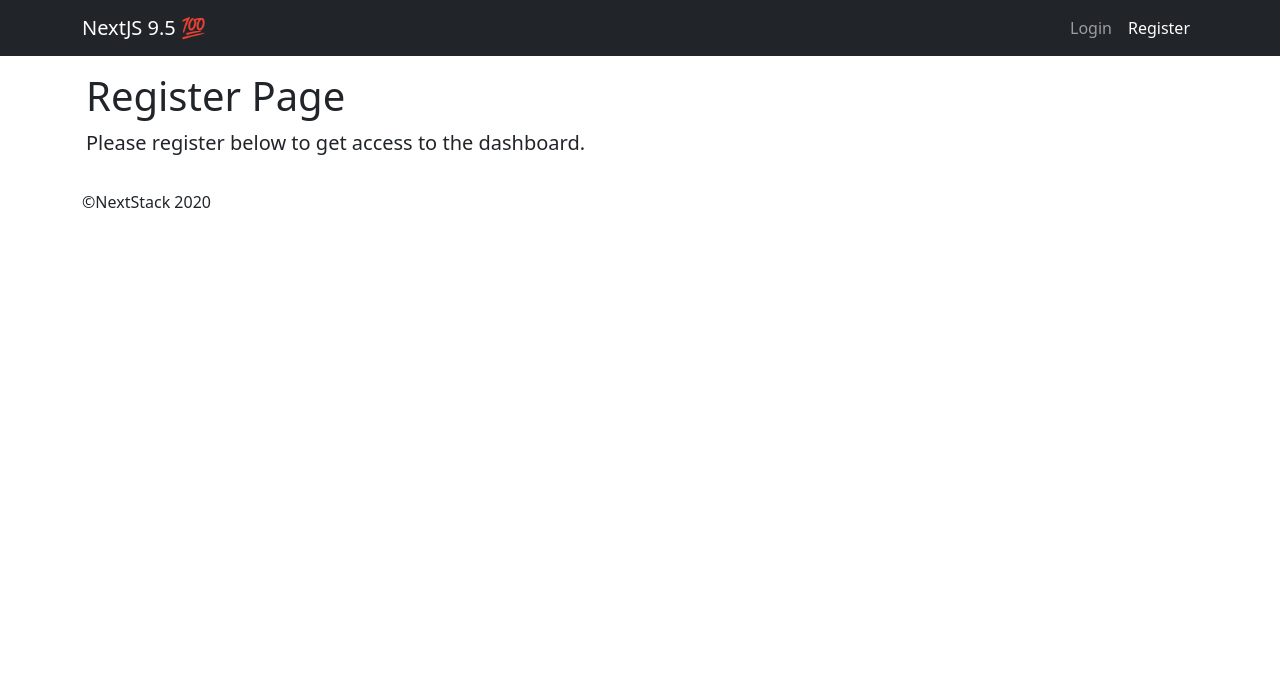
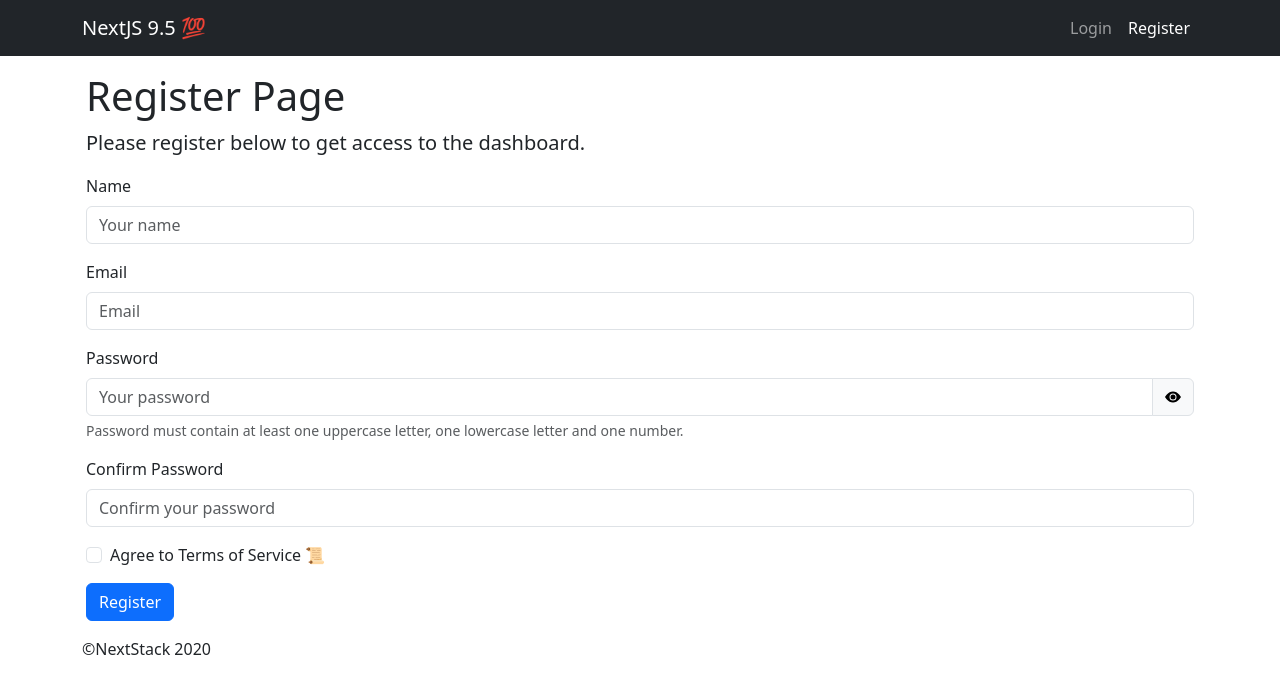
Before and after one commit to Igor178/next-auth-starter, a Next.js app: page /register in a window 1280 px wide. Shown: the top 694 px of the page. Built offline with nearby package versions, Linux system fonts and the light colour scheme; no server answers.

Commit message:
Register form

```diff
--- a/pages/register.js
+++ b/pages/register.js
@@ -1,9 +1,16 @@
+import { useState } from 'react'
 import Layout from '../src/components/layout/index'
 import WithoutAuth from '../src/components/hoc/withoutAuth'
-
-// Missing Form
+import ShowPassword from '../src/components/showPassword/index'
+import ShowErrors from '../src/components/showErrors/index'
+import { useAuth } from '../src/context/auth/AuthContext'
+import { post } from 'axios'
+import { Formik, Form, Field } from 'formik'
 
 const Register = () => {
+  const { setAuthenticated } = useAuth()
+  const [passwordToggle, togglePassword] = useState(false)
+
   return (
     <Layout title='Register'>
       <div className='container p-3'>
@@ -11,6 +18,136 @@ const Register = () => {
         <p className='lead'>
           Please register below to get access to the dashboard.
         </p>
+        <Formik
+          initialValues={{
+            name: '',
+            email: '',
+            password: '',
+            password_confirmation: '',
+            terms: false,
+          }}
+          onSubmit={async (values, { setErrors, setSubmitting }) => {
+            setSubmitting(true)
+            try {
+              const response = await post('/api/register', {
+                name: values.name,
+                email: values.email,
+                password: values.password,
+                password_confirmation: values.password_confirmation,
+                terms: values.terms,
+              })
+
+              setAuthenticated(true)
+            } catch (err) {
+              setErrors(err.response.data.data.errors)
+              setSubmitting(false)
+            }
+          }}
+        >
+          {({ values, errors, isSubmitting }) => {
+            return (
+              <Form>
+                <ShowErrors errors={errors} />
+                <div className='mb-3 '>
+                  <label htmlFor='name' className='form-label'>
+                    Name
+                  </label>
+                  <Field
+                    autoComplete='off'
+                    type='text'
+                    id='name'
+                    name='name'
+                    placeholder='Your name'
+                    className={`form-control ${
+                      errors?.name && 'border-danger'
+                    }`}
+                  />
+                </div>
+                <div className='mb-3 '>
+                  <label htmlFor='email' className='form-label'>
+                    Email
+                  </label>
+                  <Field
+                    autoComplete='off'
+                    type='email'
+                    id='email'
+                    name='email'
+                    placeholder='Email'
+                    className={`form-control ${
+                      errors?.email && 'border-danger'
+                    }`}
+                  />
+                </div>
+                <label htmlFor='password' className='form-label'>
+                  Password
+                </label>
+                <div className=' input-group'>
+                  <Field
+                    autoComplete='off'
+                    type={passwordToggle ? undefined : 'password'}
+                    id='password'
+                    name='password'
+                    placeholder='Your password'
+                    className={`form-control ${
+                      errors?.password && 'border-danger'
+                    }`}
+                  />
+                  <ShowPassword
+                    passwordToggle={passwordToggle}
+                    togglePassword={togglePassword}
+                  />
+                </div>
+                <div id='passwordHelp' className='form-text mb-3'>
+                  Password must contain at least one uppercase letter, one
+                  lowercase letter and one number.
+                </div>
+                <div className='mb-3 '>
+                  <label htmlFor='password_confirm' className='form-label'>
+                    Confirm Password
+                  </label>
+                  <Field
+                    autoComplete='off'
+                    type='password'
+                    id='password_confirmation'
+                    name='password_confirmation'
+                    placeholder='Confirm your password'
+                    className='form-control'
+                    className={`form-control ${
+                      errors?.password && 'border-danger'
+                    }`}
+                  />
+                </div>
+                <div className='mb-3 form-check'>
+                  <Field
+                    type='checkbox'
+                    className={`form-check-input ${
+                      errors?.terms && 'border-danger'
+                    }`}
+                    id='terms'
+                    name='terms'
+                  />
+                  <label className='form-check-label' htmlFor='terms'>
+                    Agree to Terms of Service 📜
+                  </label>
+                </div>
+                <button
+                  className='btn btn-primary'
+                  type='submit'
+                  disabled={isSubmitting}
+                >
+                  {isSubmitting && (
+                    <span
+                      className='spinner-border spinner-border-sm mr-2'
+                      role='status'
+                      aria-hidden='true'
+                    ></span>
+                  )}
+                  Register
+                </button>
+              </Form>
+            )
+          }}
+        </Formik>
       </div>
     </Layout>
   )
--- /dev/null
+++ b/src/components/showErrors/index.js
@@ -0,0 +1,35 @@
+const ShowErrors = ({ errors }) => {
+  const { name, email, password, terms, msg } = errors
+
+  const Error = ({ error }) => {
+    return (
+      <li className='mb-0' style={{ padding: '4px 0' }}>
+        {error}
+      </li>
+    )
+  }
+
+  return (
+    <>
+      {Object.keys(errors).length !== 0 && (
+        <div className='alert alert-danger' role='alert'>
+          <ul className='mb-0'>
+            {name?.map((err) => (
+              <Error error={err} key={err} />
+            ))}
+            {email?.map((err) => (
+              <Error error={err} key={err} />
+            ))}
+            {password?.map((err) => (
+              <Error error={err} key={err} />
+            ))}
+            {terms && <Error error={terms[0]} />}
+            {msg && <Error error={msg} />}
+          </ul>
+        </div>
+      )}
+    </>
+  )
+}
+
+export default ShowErrors
--- /dev/null
+++ b/src/components/showPassword/index.js
@@ -0,0 +1,45 @@
+const ShowPassword = ({ passwordToggle, togglePassword }) => {
+  return (
+    <span
+      role='button'
+      className='input-group-text'
+      id='show-password'
+      onClick={() => togglePassword(!passwordToggle)}
+    >
+      {!passwordToggle ? (
+        <svg
+          width='1em'
+          height='1em'
+          viewBox='0 0 16 16'
+          className='bi bi-eye-fill'
+          fillRule='currentColor'
+          xmlns='http://www.w3.org/2000/svg'
+        >
+          <path d='M10.5 8a2.5 2.5 0 1 1-5 0 2.5 2.5 0 0 1 5 0z' />
+          <path
+            fillRule='evenodd'
+            d='M0 8s3-5.5 8-5.5S16 8 16 8s-3 5.5-8 5.5S0 8 0 8zm8 3.5a3.5 3.5 0 1 0 0-7 3.5 3.5 0 0 0 0 7z'
+          />
+        </svg>
+      ) : (
+        <svg
+          width='1em'
+          height='1em'
+          viewBox='0 0 16 16'
+          className='bi bi-eye-slash-fill'
+          fillRule='currentColor'
+          xmlns='http://www.w3.org/2000/svg'
+        >
+          <path d='M10.79 12.912l-1.614-1.615a3.5 3.5 0 0 1-4.474-4.474l-2.06-2.06C.938 6.278 0 8 0 8s3 5.5 8 5.5a7.029 7.029 0 0 0 2.79-.588zM5.21 3.088A7.028 7.028 0 0 1 8 2.5c5 0 8 5.5 8 5.5s-.939 1.721-2.641 3.238l-2.062-2.062a3.5 3.5 0 0 0-4.474-4.474L5.21 3.089z' />
+          <path d='M5.525 7.646a2.5 2.5 0 0 0 2.829 2.829l-2.83-2.829zm4.95.708l-2.829-2.83a2.5 2.5 0 0 1 2.829 2.829z' />
+          <path
+            fillRule='evenodd'
+            d='M13.646 14.354l-12-12 .708-.708 12 12-.708.708z'
+          />
+        </svg>
+      )}
+    </span>
+  )
+}
+
+export default ShowPassword
```
Also changed, not shown: pages/login.js (+10 -52 lines).
